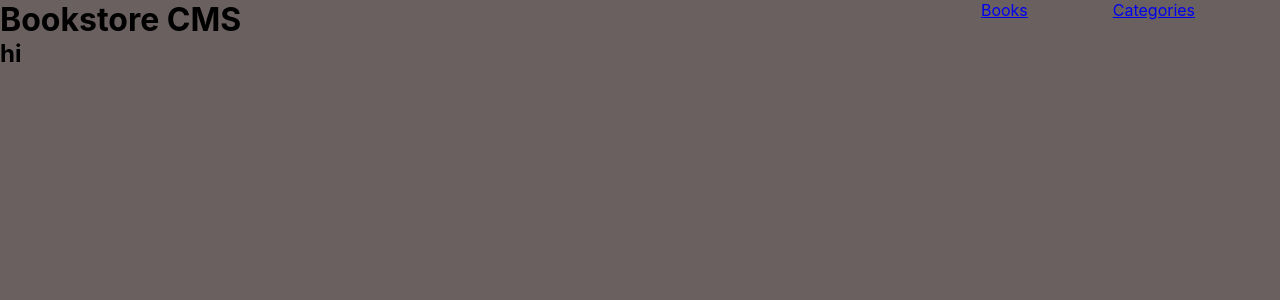
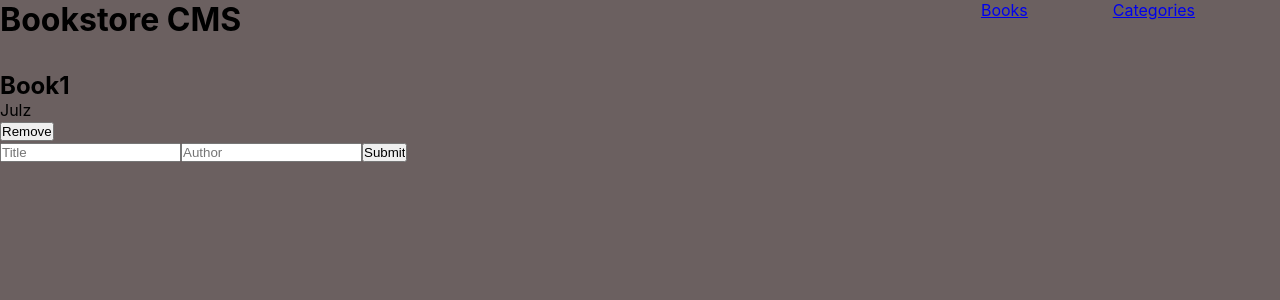
Before and after one commit to julzedz/bookstore, a React (Create React App) app: page / in a window 1280 px wide. Shown: the top 300 px of the page. Built offline with nearby package versions, Linux system fonts and the light colour scheme.

Commit message:
Add Book and Form components

```diff
--- a/package.json
+++ b/package.json
@@ -6,6 +6,7 @@
     "@testing-library/jest-dom": "^5.16.5",
     "@testing-library/react": "^13.4.0",
     "@testing-library/user-event": "^13.5.0",
+    "prop-types": "^15.8.1",
     "react": "^18.2.0",
     "react-dom": "^18.2.0",
     "react-router-dom": "^6.4.3",
--- a/src/App.css
+++ b/src/App.css
@@ -12,6 +12,7 @@ body {
 header {
   display: flex;
   justify-content: space-between;
+  margin-bottom: 2em;
 }
 
 nav {
--- /dev/null
+++ b/src/components/Book.jsx
@@ -0,0 +1,20 @@
+import React from 'react';
+import propTypes from 'prop-types';
+
+const Book = (props) => {
+  const { title, author } = props;
+  return (
+    <div>
+      <h2>{title}</h2>
+      <p>{author}</p>
+      <input type="button" value="Remove" />
+    </div>
+  );
+};
+
+Book.propTypes = {
+  title: propTypes.string.isRequired,
+  author: propTypes.string.isRequired,
+};
+
+export default Book;
--- /dev/null
+++ b/src/components/Form.jsx
@@ -0,0 +1,9 @@
+const Form = () => (
+  <form>
+    <input type="text" name="title" placeholder="Title" />
+    <input type="text" name="author" placeholder="Author" />
+    <input type="submit" value="Submit" />
+  </form>
+);
+
+export default Form;
--- a/src/pages/Bookspage.jsx
+++ b/src/pages/Bookspage.jsx
@@ -1,9 +1,16 @@
 import React from 'react';
+import Book from '../components/Book';
+import Form from '../components/Form';
 
-function Bookspage() {
-  return (
-    <h2>hi</h2>
-  );
-}
+const Bookspage = () => (
+  <div className="bookspage">
+    <div className="library">
+      <Book title="Book1" author="Julz" />
+    </div>
+    <div className="form">
+      <Form />
+    </div>
+  </div>
+);
 
 export default Bookspage;
```
Also changed, not shown: 1 other file (tests, documents, lock files or other folders).
